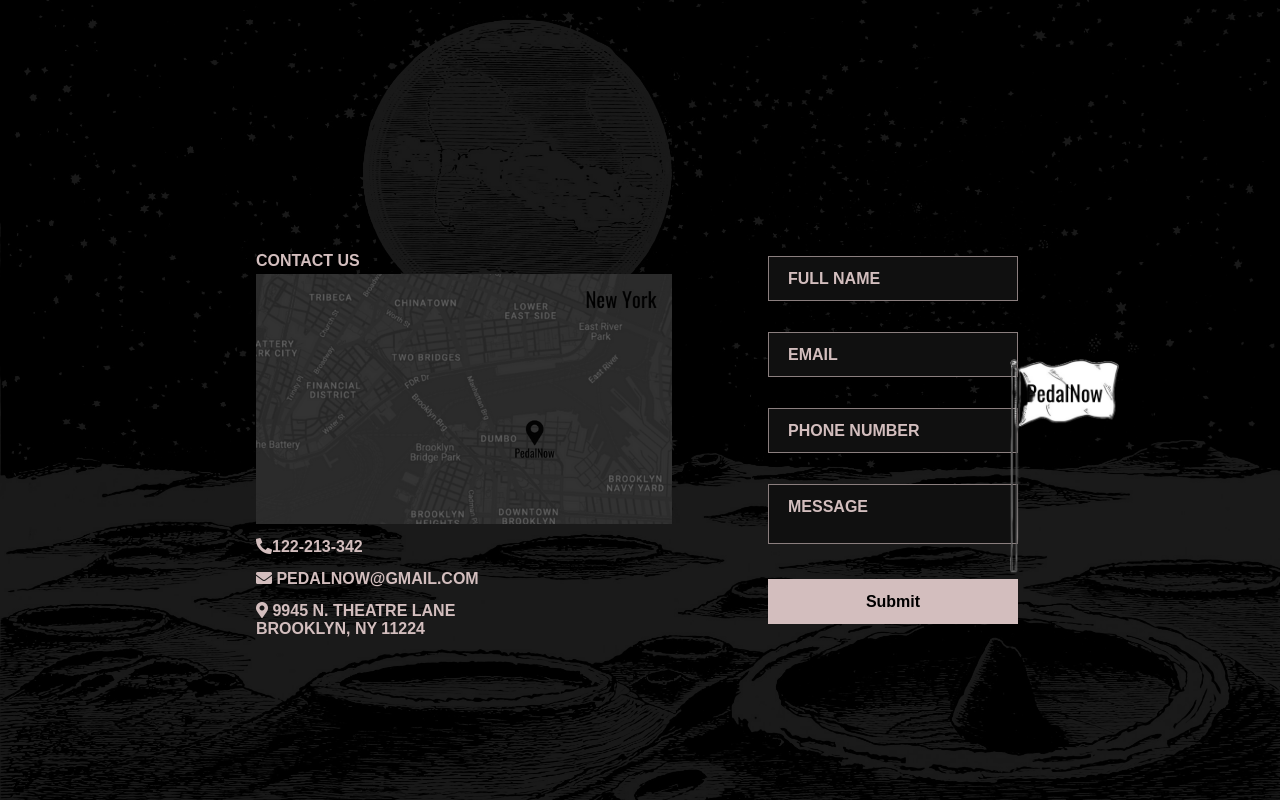
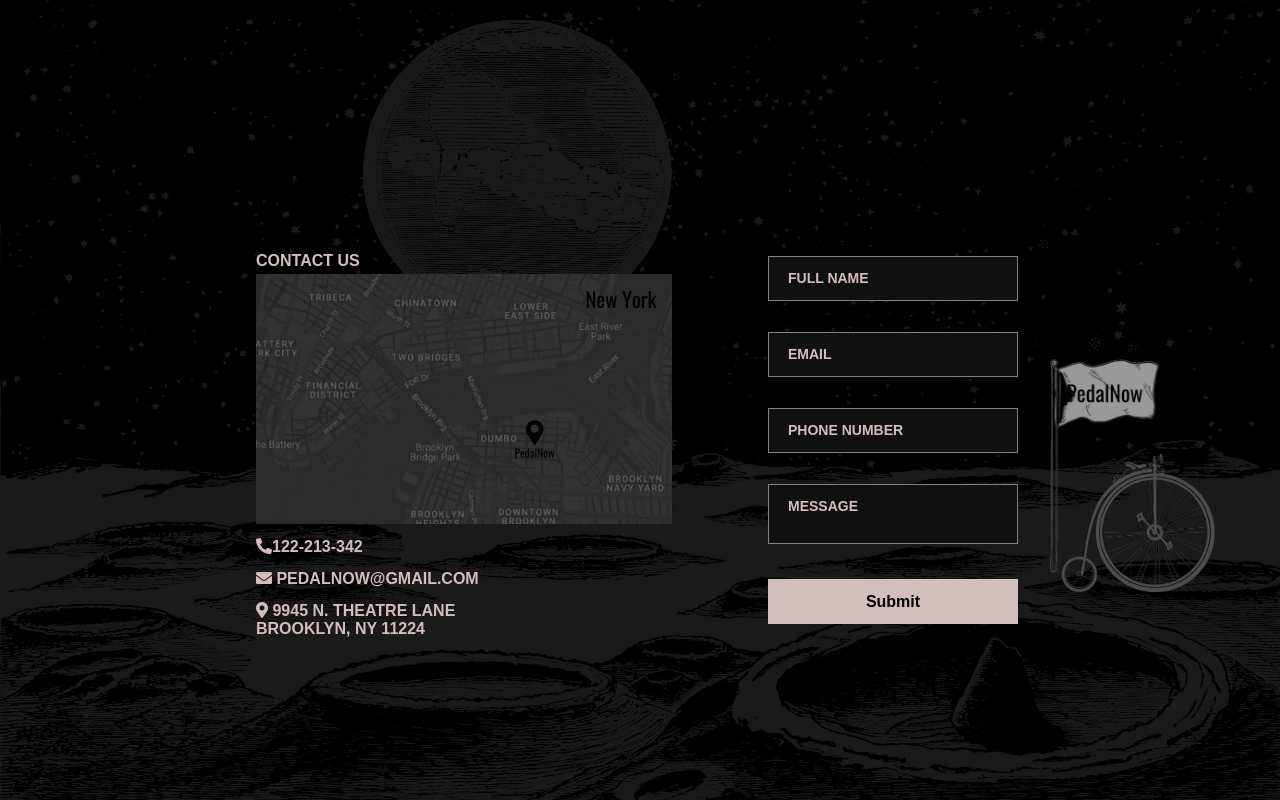
Before and after one commit to aladinzecic/bikes, a plain HTML site: page Contact/contact.html in a window 1280 px wide. Drawn offline with Linux system fonts and the light colour scheme.

Commit message:
adding backround image

```diff
--- a/Contact/contact.css
+++ b/Contact/contact.css
@@ -24,13 +24,23 @@
   filter: brightness(0.1);
   z-index: -1; /* Move the pseudo-element behind the content */
 }
-.full-page > img {
+#img1 {
   position: absolute;
   bottom: 200px;
   z-index: 100;
   height: 250px;
   filter: none;
-  right: 100px;
+  right: 60px;
+  filter: brightness(0.6);
+
+}
+#img2 {
+  position: absolute;
+  bottom: 200px;
+  z-index: 100;
+  height: 150px;
+  filter: brightness(0.3);
+  right: 40px;
 }
 
 .down {
@@ -115,6 +125,7 @@ textarea:not(:focus):valid ~ .floating-label {
   pointer-events: none;
   text-transform: uppercase;
   font-weight: 600;
+  font-size: 14px;
   left: 20px;
   top: 14px;
   transition: 0.2s ease all;
--- a/Contact/contact.html
+++ b/Contact/contact.html
@@ -16,7 +16,8 @@
   </head>
   <body>
     <div class="full-page">
-      <img src="./flag.png" alt="" />
+      <img src="./flag.png" alt="" id="img1"/>
+      <img src="./bike.png" alt="" id="img2"/>
       <div class="down">
         <div class="left-div">
           <div class="left">
```
Also changed, not shown: Contact/bike.png (added).
